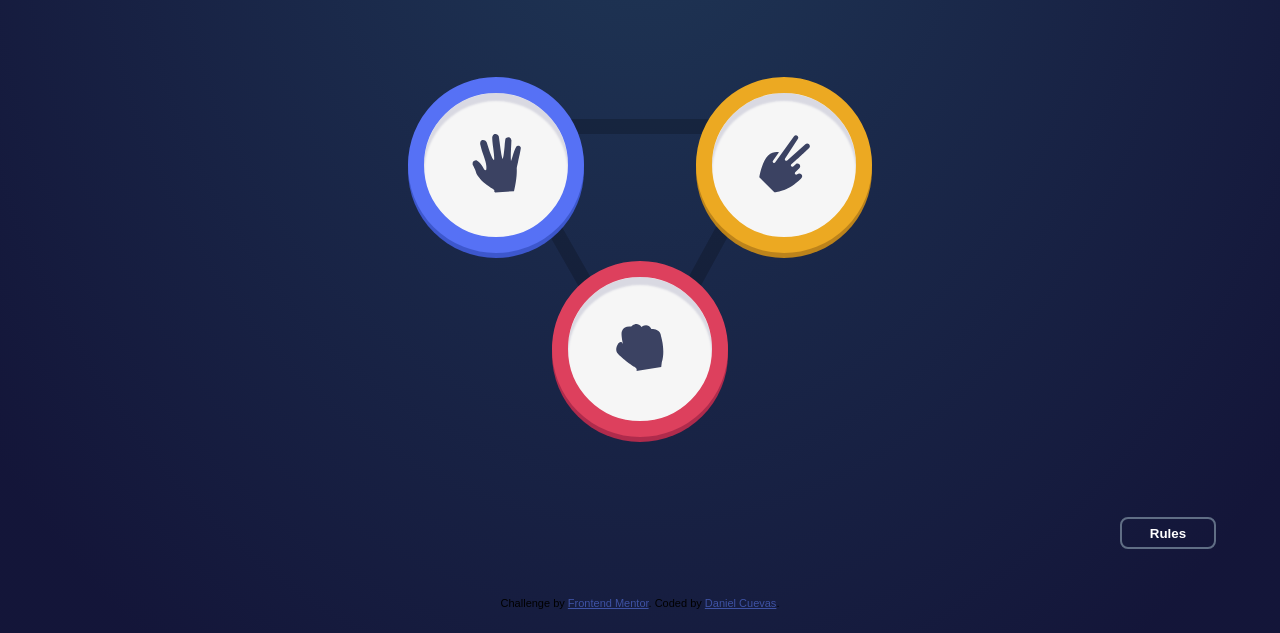
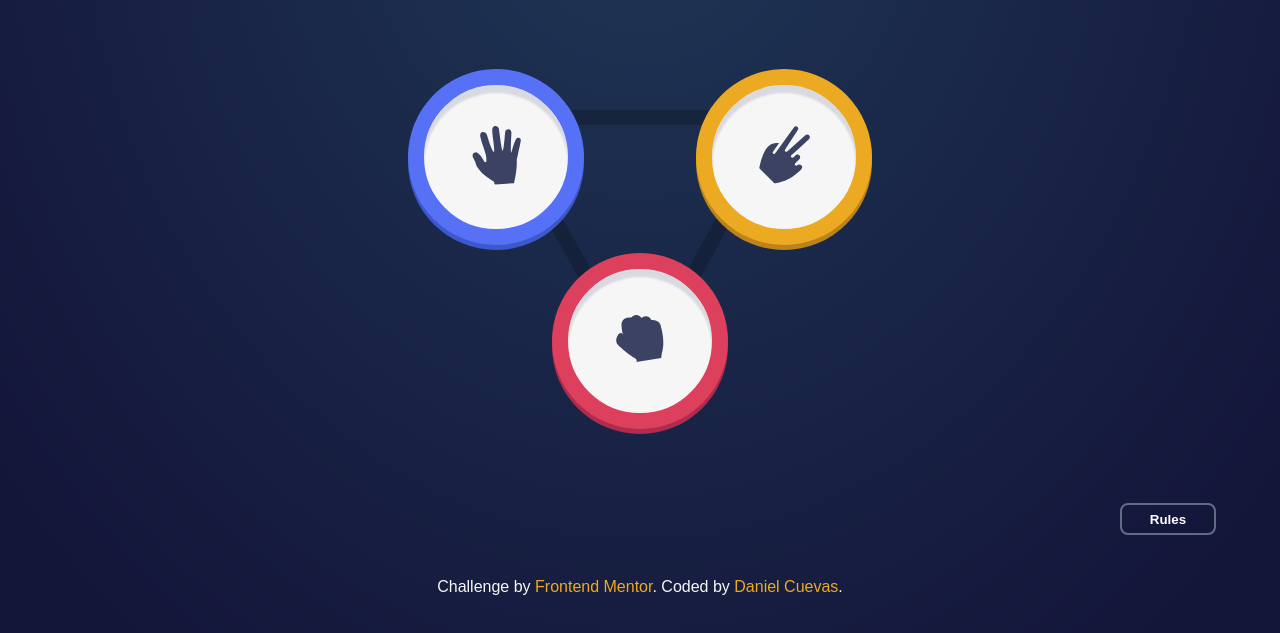
Before and after one commit to dcuevasdev/rock-paper-scissors, a plain HTML site: page index.html in a window 1280 px wide. Shown: the part 167-800 px from the top of the page. Drawn offline with Linux system fonts and the light colour scheme.

Commit message:
Estilos para el footer

```diff
--- a/styles/styles.css
+++ b/styles/styles.css
@@ -166,9 +166,17 @@ body {
   Footer
 ==================*/
 .attribution {
-  font-size: 11px;
+  margin-bottom: 1.6rem;
+  font-size: 1.6rem;
   text-align: center;
+  color: var(--background-elements);
 }
 .attribution a {
-  color: hsl(228, 45%, 44%);
+  color: var(--scissors-gradient-to);
+  text-decoration: none;
 }
+.attribution a:hover {
+  font-size: 1.8rem;
+  text-decoration: underline;
+  transition: all 500ms;
+}
```
